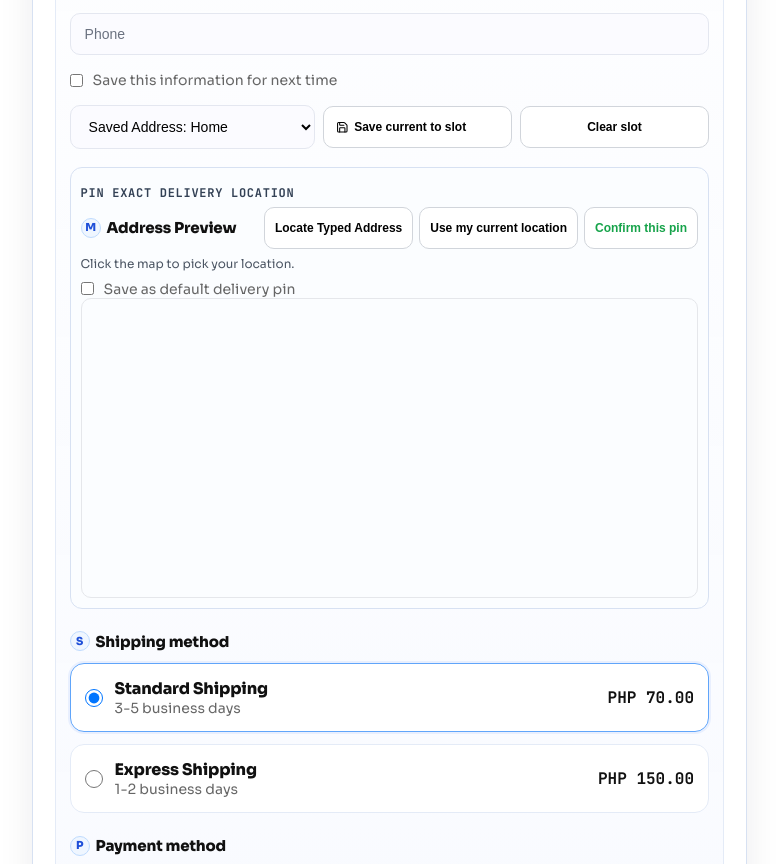
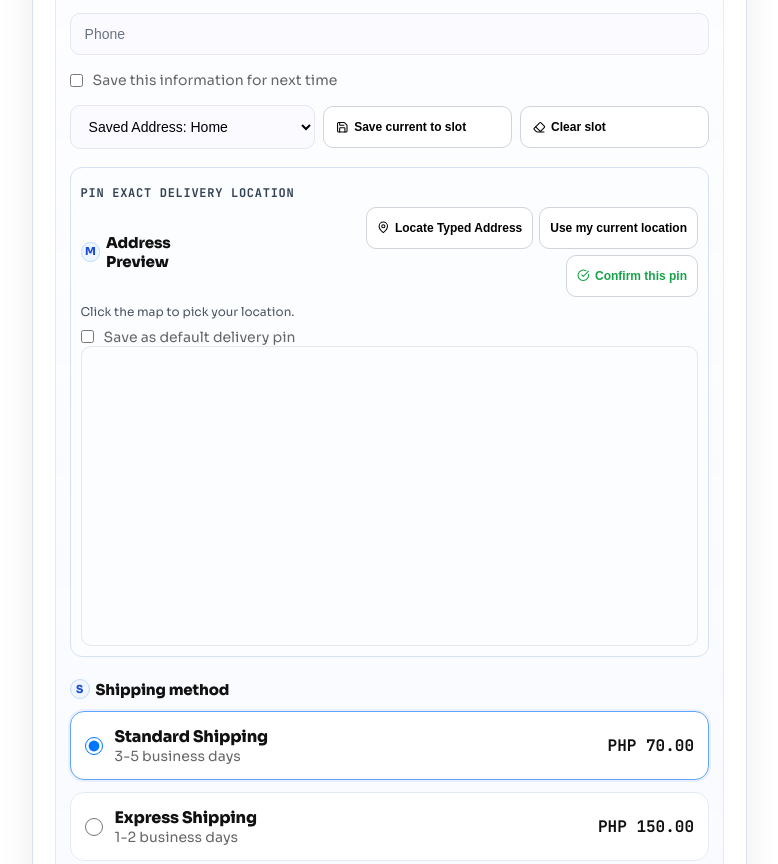
Before and after one commit to marcoodemure/backend, a plain HTML site: page backendprod/Website/checkout.html in a window 1280 px wide. Shown: the part 878-1742 px from the top of the page, without its empty margins (473-1251 px from the left). Drawn offline with nearby package versions, Linux system fonts and the light colour scheme; no server answers.

Commit message:
Refine global icon behavior and fix checkout/add-to-cart layout regressions

```diff
--- a/backendprod/Website/icons.js
+++ b/backendprod/Website/icons.js
@@ -1,10 +1,13 @@
 (function () {
   const ICON_MARK = "data-ui-iconized";
   const ICON_SKIP = "data-ui-noicon";
+  const ICON_BLOCK = "data-ui-icon-block";
   const HEADING_SELECTORS = [
     "h1",
     "h2",
+    "h3",
     ".section-title",
+    ".section-title-sm",
     ".comments-list-title",
     ".comments-compose-title"
   ].join(", ");
@@ -18,16 +21,25 @@
     style.id = "uiIconsStyle";
     style.textContent = `
       .with-icon {
-        display: inline-flex;
         align-items: center;
         gap: 0.45em;
         vertical-align: middle;
       }
+
+      a.with-icon,
+      button.with-icon,
+      [role="button"].with-icon {
+        display: inline-flex;
+      }
+
       .with-icon-heading {
+        display: inline-flex;
+      }
+
+      .with-icon[${ICON_BLOCK}="1"] {
         display: flex;
-        align-items: center;
-        gap: 0.45em;
       }
+
       .ui-icon,
       svg.lucide.ui-icon {
         width: 1.05em;
@@ -35,10 +47,12 @@
         flex: 0 0 auto;
         stroke-width: 2;
       }
+
       .with-icon > .ui-icon,
       .with-icon > svg.lucide.ui-icon {
         margin-top: -0.01em;
       }
+
       .with-icon[disabled] .ui-icon,
       .with-icon[aria-disabled="true"] .ui-icon {
         opacity: 0.8;
@@ -48,7 +62,34 @@
   }
 
   function getText(el) {
-    return String(el?.getAttribute("aria-label") || el?.textContent || "").replace(/\s+/g, " ").trim();
+    return String(el?.getAttribute("aria-label") || el?.textContent || "")
+      .replace(/\s+/g, " ")
+      .trim();
+  }
+
+  function hasIconAlready(el) {
+    if (!el) return true;
+    return Boolean(el.querySelector(":scope > [data-lucide], :scope > svg.lucide, :scope > .ui-icon"));
+  }
+
+  function hasCustomHeadingBadge(el) {
+    return Boolean(el?.querySelector(":scope > .title-icon, :scope > .title-icon-sm"));
+  }
+
+  function shouldSkipAction(el, text) {
+    if (!el) return true;
+    if (el.hasAttribute(ICON_SKIP) || el.closest(`[${ICON_SKIP}]`)) return true;
+    if (el.closest("#commentsStarPicker")) return true;
+    if (el.closest(".qty-control")) return true;
+
+    const id = String(el.id || "").toLowerCase();
+    const normalizedText = String(text || "").toLowerCase();
+
+    if (id === "plusbtn" || id === "minusbtn") return true;
+    if (/^[+-]$/.test(normalizedText)) return true;
+    if (/^\d+\s*stars?$/.test(normalizedText)) return true;
+    if (normalizedText.length <= 2) return true;
+    return false;
   }
 
   function pickIconForHeading(text) {
@@ -60,21 +101,27 @@
     if (value.includes("profile")) return "user-round";
     if (value.includes("comment")) return "messages-square";
     if (value.includes("invoice")) return "receipt-text";
+    if (value.includes("contact")) return "mail";
+    if (value.includes("delivery")) return "truck";
+    if (value.includes("address")) return "map-pinned";
+    if (value.includes("shipping")) return "package-check";
+    if (value.includes("payment") || value.includes("scan")) return "scan-line";
+    if (value.includes("note")) return "notebook-pen";
+    if (value.includes("summary")) return "chart-no-axes-column";
     if (value.includes("sign in") || value.includes("login")) return "log-in";
     if (value.includes("create account")) return "user-plus";
-    if (value.includes("payment") || value.includes("scan")) return "scan-line";
     return "";
   }
 
   function pickIconForAction(el) {
     if (!el) return "";
-    if (el.hasAttribute(ICON_SKIP) || el.closest("[data-ui-noicon]")) return "";
-    if (el.closest("#commentsStarPicker")) return "";
 
     const id = String(el.id || "").toLowerCase();
     const href = String(el.getAttribute("href") || "").toLowerCase();
     const className = String(el.className || "").toLowerCase();
     const text = getText(el).toLowerCase();
+
+    if (shouldSkipAction(el, text)) return "";
 
     if (id.includes("logout") || text.includes("log out") || text.includes("sign out")) return "log-out";
     if (id.includes("signin") || href.includes("signin") || href.includes("login") || text.includes("sign in") || text === "login") return "log-in";
@@ -85,6 +132,8 @@
     if (id.includes("pay") || className.includes("pay-btn") || text.includes("pay now")) return "credit-card";
     if (id.includes("checkout") || text.includes("checkout")) return "badge-check";
     if (id.includes("remove") || text.includes("remove") || className.includes("danger") || className.includes("cancelbtn")) return "trash-2";
+    if (text.includes("cancel")) return "x-circle";
+    if (text.includes("clear")) return "eraser";
     if (id.includes("save") || text === "save" || text.includes("save ")) return "save";
     if (id.includes("copy") || text.includes("copy")) return "copy";
     if (id.includes("open") || text.includes("open")) return "external-link";
@@ -94,12 +143,39 @@
     if (text.includes("return")) return "rotate-ccw";
     if (text.includes("notification")) return "bell";
     if (text.includes("admin")) return "shield-check";
+    if (text.includes("mark all") && text.includes("read")) return "check-check";
+    if (text.includes("home")) return "house";
+    if (text.includes("advocacy")) return "megaphone";
+    if (text.includes("souvenir")) return "gift";
+    if (text.includes("shirt")) return "shirt";
+    if (text.includes("accessories")) return "watch";
+    if (text.includes("foods")) return "utensils-crossed";
+    if (text.includes("bags")) return "briefcase";
+    if (text.includes("stories")) return "book-open";
+    if (text.includes("search")) return "search";
+    if (text.includes("back")) return "arrow-left";
+    if (text.includes("next") || text.includes("continue")) return "arrow-right";
+    if (text.includes("locate")) return "map-pin";
+    if (text.includes("current location")) return "locate-fixed";
+    if (text.includes("confirm")) return "check-circle";
+    if (text.includes("send")) return "send";
     return "";
   }
 
-  function hasIconAlready(el) {
-    if (!el) return true;
-    return Boolean(el.querySelector(":scope > [data-lucide], :scope > svg.lucide"));
+  function markBlockIfNeeded(el, iconName) {
+    if (!el) return;
+    const id = String(el.id || "").toLowerCase();
+    const className = String(el.className || "").toLowerCase();
+    if (
+      id === "addtocartbtn"
+      || className.includes("pay-btn")
+      || className.includes("comments-send-btn")
+      || className.includes("order-history-btn")
+      || className.includes("cartbtn")
+      || iconName === "send"
+    ) {
+      el.setAttribute(ICON_BLOCK, "1");
+    }
   }
 
   function prependIcon(el, iconName, isHeading) {
@@ -113,14 +189,18 @@
 
     el.prepend(iconNode);
     el.classList.add("with-icon");
+
     if (isHeading) {
       el.classList.add("with-icon-heading");
+    } else {
+      markBlockIfNeeded(el, iconName);
     }
   }
 
   function applyHeadingIcons() {
     document.querySelectorAll(HEADING_SELECTORS).forEach((el) => {
-      if (!el || el.hasAttribute(ICON_SKIP) || el.closest("[data-ui-noicon]")) return;
+      if (!el || el.hasAttribute(ICON_SKIP) || el.closest(`[${ICON_SKIP}]`)) return;
+      if (hasCustomHeadingBadge(el)) return;
       const icon = pickIconForHeading(getText(el));
       if (!icon) return;
       prependIcon(el, icon, true);
--- a/backendprod/Website/style.css
+++ b/backendprod/Website/style.css
@@ -61,11 +61,14 @@
   display: flex;
   justify-content: space-between;
   align-items: center;
+  gap: 12px;
+  flex-wrap: wrap;
 }
 
 .header-row h2 {
   font-size: 20px;
   font-weight: 800;
+  margin: 0;
 }
 
 .input {
@@ -322,6 +325,9 @@
   display: flex;
   align-items: center;
   gap: 10px;
+  margin-left: auto;
+  flex-wrap: wrap;
+  justify-content: flex-end;
 }
 
 .user-status .email {
@@ -3649,6 +3655,12 @@
     grid-template-columns: 1fr;
   }
 
+  .checkout .header-row .user-status {
+    margin-left: 0;
+    width: 100%;
+    justify-content: flex-start;
+  }
+
   .orders-header {
     flex-direction: column;
     align-items: flex-start;
```
Also changed, not shown: backendprod/Website/add-to-cart-button.html (+7 -0 lines).
